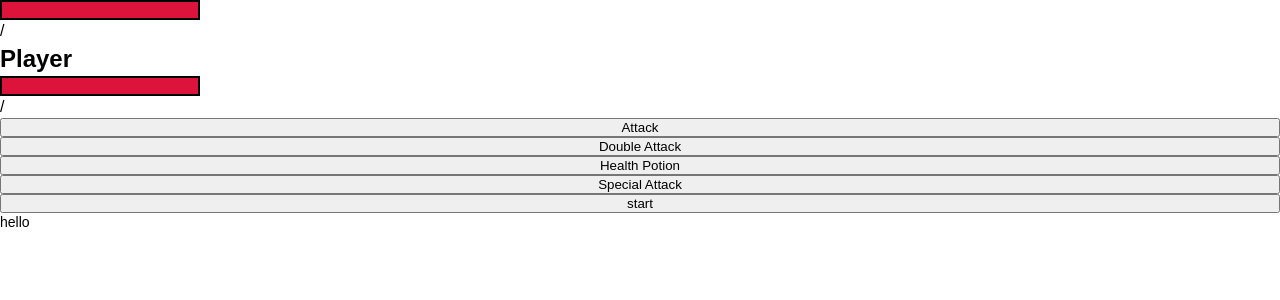
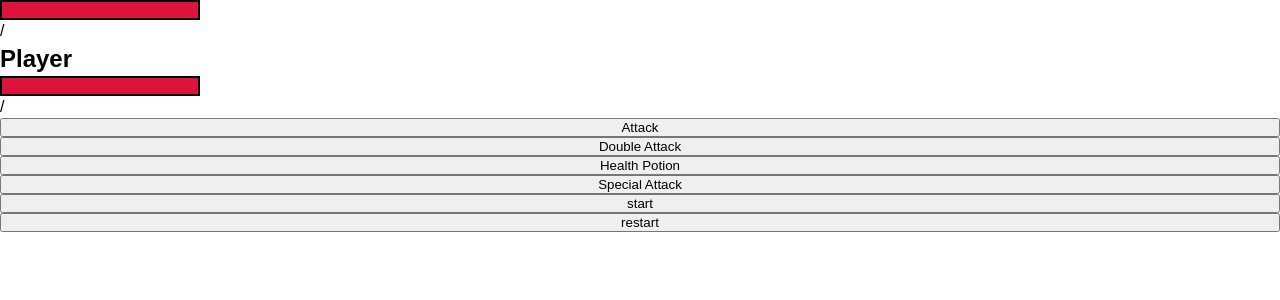
Before and after one commit to JoshTag/web-slayr, a Vue app: page / in a window 1280 px wide. Shown: the top 300 px of the page. Built offline with nearby package versions, Linux system fonts and the light colour scheme.

Commit message:
updated monster/player lvl data

```diff
--- a/src/App.vue
+++ b/src/App.vue
@@ -1,14 +1,13 @@
 <template>
   <div id="app">
-    <Monster v-bind:gameData="gameData" :currentMonster="currentMonster"/>
-    <Player v-bind:gameData="gameData" :currentPlayer="currentPlayer"/>
+    <Monster v-bind:gameData="gameData" :currentMonster="currentMonster" />
+    <Player v-bind:gameData="gameData" :currentPlayer="currentPlayer" />
     <Controls
       v-on:atk-method="basicAtk"
       v-on:doubleAtk-method="doubleAtk"
       v-on:healthPot-method="healthPot"
       v-on:setMonsterLvl-method="setMonsterLvl"
       v-on:specialAtk-method="specialAtk"
-      v-on:restart-method="restartGame"
     />
     <BattleLog v-bind:battleLog="battleLog" />
   </div>
@@ -20,7 +19,9 @@ import Player from "./components/Player";
 import Controls from "./components/Controls";
 import BattleLog from "./components/BattleLog";
 import initialData from "./Data/InitialData";
+import randomDamage from "./Data/RandomDamage";
 import { setTimeout } from "timers";
+import { constants } from "crypto";
 
 export default {
   name: "app",
@@ -30,22 +31,17 @@ export default {
     Controls,
     BattleLog
   },
-  props: ["initialData"],
   data() {
     return {
-      battleLog: ["hello"],
+      battleLog: [],
       currentLvl: 1,
+      inreasedAtk: 40,
       currentMonster: {},
       currentPlayer: {},
-      gameData: initialData
+      gameData: initialData.data
     };
   },
   methods: {
-    setMonsterLvl() {
-      this.currentMonster = this.gameData.data.monsters[0];
-      this.currentPlayer = this.gameData.data.player[0];
-
-    },
     monsterAtk() {
       if (this.currentMonster.currentHP <= 0) {
         this.currentMonster.currentHP = 0;
@@ -53,24 +49,86 @@ export default {
         this.setMonsterLvl();
       } else {
         setTimeout(() => {
+          if (this.currentMonster.lvl === 3) {
+            this.monsterAtkThree();
+          } else if (this.currentMonster.lvl === 4) {
+            this.monsterAtkFour();
+          } else {
             this.currentPlayer.currentHP -= this.currentMonster.attack;
             console.log("player", this.currentPlayer.currentHP);
-          this.battleLog.push(`you've been attacked `);
+            this.battleLog.push(
+              `you've been attacked for ${this.currentMonster.attack}`
+            );
             if (this.currentPlayer.currentHP <= 0) {
               this.currentPlayer.currentHP = 0;
               this.battleLog.push(`U DED!`);
             }
+          }
         }, 500);
       }
     },
+    monsterAtkThree() {
+      let damage = randomDamage.randomDamage;
+      let attackRandom = damage[Math.floor(Math.random() * damage.length)];
+
+      this.currentPlayer.currentHP -= attackRandom;
+      console.log("player", this.currentPlayer.currentHP);
+      this.battleLog.push(`you've been attacked for ${attackRandom}`);
+
+      if (this.currentPlayer.currentHP <= 0) {
+        this.currentPlayer.currentHP = 0;
+        this.battleLog.push(`U DED!`);
+      }
+    },
+    monsterAtkFour() {
+      let attack = (this.inreasedAtk += 10);
+
+      this.currentPlayer.currentHP -= attack;
+      this.battleLog.push(`you've been attacked for ${attack}`);
+
+      if (this.currentPlayer.currentHP <= 0) {
+        this.currentPlayer.currentHP = 0;
+        this.battleLog.push(`U DED!`);
+      }
+    },
     basicAtk() {
+      if (this.currentPlayer.lvl === 3) {
+        this.basicAtkThree();
+      }
+      if (this.currentPlayer.lvl === 4) {
+        this.basicAtkFour();
+      } else {
         this.currentMonster.currentHP -= this.currentPlayer.attack;
         console.log("monster", this.currentMonster.currentHP);
         this.battleLog.push(
           `you've attacked for ${this.currentPlayer.attack} damage`
         );
+      }
 
       this.monsterAtk();
+    },
+    basicAtkThree() {
+      let damageRange = [
+        20, 21, 22, 23, 24, 25, 25, 25, 25, 25, 26, 27, 28, 29, 30
+      ];
+      let attackRandom =
+        damageRange[Math.floor(Math.random() * damageRange.length)];
+
+      this.currentMonster.currentHP -= attackRandom;
+      console.log("monster", this.currentMonster.currentHP);
+      this.battleLog.push(`you've attacked for ${attackRandom} damage`);
+    },
+    basicAtkFour() {
+      let DamageMiss = [0, 35];
+      let attackRandom =
+        DamageMiss[Math.floor(Math.random() * DamageMiss.length)];
+
+      this.currentMonster.currentHP -= attackRandom;
+
+      let message =
+        attackRandom === 0
+          ? this.battleLog.push("You missed!")
+          : this.battleLog.push(`you've attacked for ${attackRandom} damage`);
     },
     doubleAtk() {
       if (this.currentPlayer.dblAtkLeft > 0) {
@@ -96,7 +154,7 @@ export default {
       }
     },
     specialAtk() {
-      if (this.currentPlayer.spcAtkLeft <= 1 ) {
+      if (this.currentPlayer.spcAtkLeft >= 1) {
         this.currentMonster.currentHP -= this.currentPlayer.specialAtk;
         this.currentPlayer.spcAtkLeft -= 1;
         console.log("monster", this.currentMonster.currentHP);
@@ -106,7 +164,7 @@ export default {
 
         this.monsterAtk();
       } else {
-        this.battleLog.push("You Cannot use this move anymore")
+        this.battleLog.push("You cannot use this move anymore");
       }
     },
     healthPot() {
@@ -123,13 +181,31 @@ export default {
         this.battleLog.push(`you cannot use this item`);
       }
     },
-    restartGame() {
+    setMonsterLvl() {
+      //  this.currentMonster = this.gameData.monsters[2];
+      //  this.currentPlayer = this.gameData.player[2];
 
-        // Object.assign(this.$data, reset());
-
-
-      console.log(initialData)
+      this.currentPlayer = {
+        lvl: 4,
+        currentHP: 400,
+        maxHP: 400,
+        dblAtk: 18,
+        dblAtkLeft: 3,
+        specialAtk: 50,
+        spcAtkLeft: 1,
+        hpPot: 5
+      };
+      this.currentMonster = {
+        lvl: 4,
+        name: "Monster four",
+        currentHP: 400,
+        maxHP: 400
+      };
     }
+    // restartGame() {
+    //   this.gameData =
+    // }
+    // }
   }
 };
 </script>
--- a/src/Data/InitialData.vue
+++ b/src/Data/InitialData.vue
@@ -7,12 +7,33 @@ export default {
         currentHP: 100,
         maxHP: 100,
         attack: 10,
-        dblAtk: 8,
+        dblAtk: 10,
         dblAtkLeft: 3,
         specialAtk: 25,
         spcAtkLeft: 1,
         hpPot: 3
-      }
+      },
+      {
+        lvl: 2,
+        currentHP: 150,
+        maxHP: 150,
+        attack: 15,
+        dblAtk: 12,
+        dblAtkLeft: 3,
+        specialAtk: 30,
+        spcAtkLeft: 1,
+        hpPot: 4
+      },
+      {
+        lvl: 3,
+        currentHP: 200,
+        maxHP: 200,
+        dblAtk: 15,
+        dblAtkLeft: 3,
+        specialAtk: 35,
+        spcAtkLeft: 1,
+        hpPot: 5
+      },
     ],
     monsters: [
       {
@@ -20,21 +41,20 @@ export default {
         name: "Monster ONE",
         currentHP: 100,
         maxHP: 100,
-        attack: 15
+        attack: 20
       },
       {
         lvl: 2,
         name: "Monster Two",
-        currentHP: 120,
-        maxHP: 120,
-        attack: 20
-      },
-      {
-        lvl: 3,
-        name: "Salty P",
         currentHP: 150,
         maxHP: 150,
         attack: 30
+      },
+{
+        lvl: 3,
+        name: "Monster three",
+        currentHP: 200,
+        maxHP: 200
       }
     ]
   }
--- /dev/null
+++ b/src/Data/RandomDamage.vue
@@ -0,0 +1,12 @@
+<script>
+export default {
+  randomDamage: [
+    35,
+    36, 36,
+    37, 37, 37,
+    38, 38, 38, 38,
+    39, 39, 39, 39, 39,
+    40, 40, 40, 40, 40, 40, 40, 40, 40, 40, 40, 40, 40, 40, 40, 40, 40, 40, 40, 40, 40, 40
+  ]
+}
+</script>
--- a/src/components/Controls.vue
+++ b/src/components/Controls.vue
@@ -5,7 +5,7 @@
     <button @click="$emit('healthPot-method')">Health Potion</button>
     <button @click="$emit('specialAtk-method')">Special Attack</button>
     <button @click="$emit('setMonsterLvl-method')">start</button>
-    <!-- <button @click="$emit('restart-method')">restart</button> -->
+    <button @click="$emit('restart-method')">restart</button>
   </div>
 </template>
 
```
Lines whose indentation alone changed are shown as unchanged.
